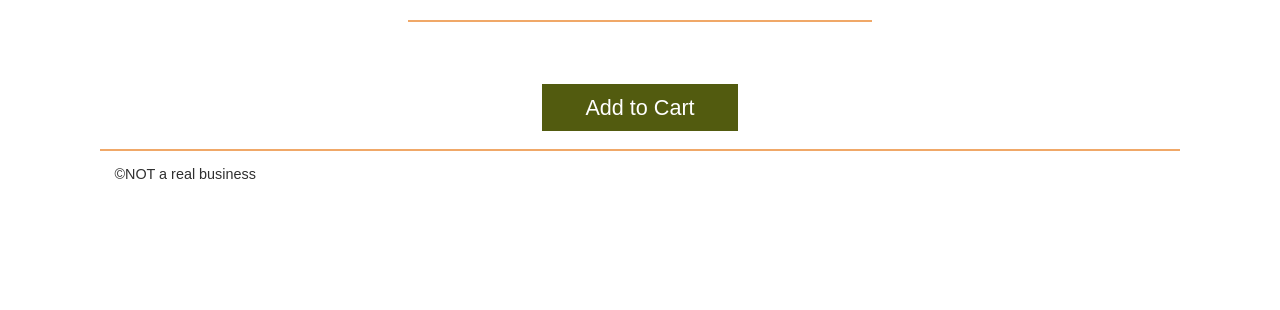
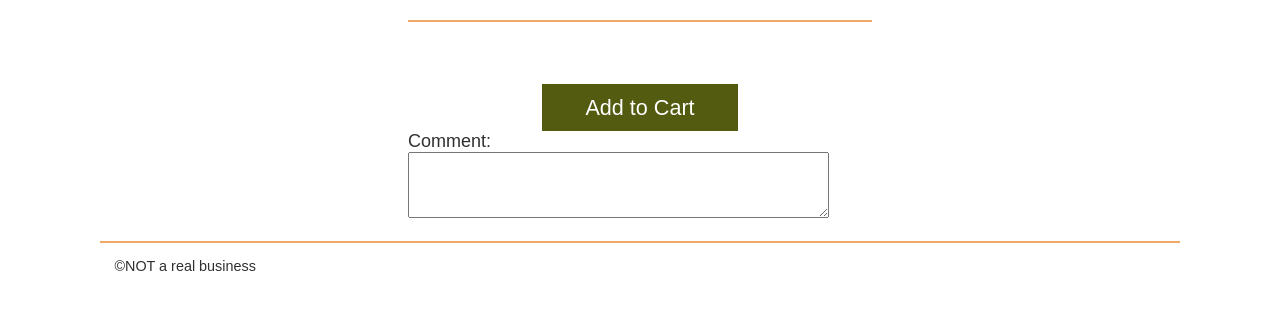
Before and after one commit to mckadedaines/WDD330_A1, a website built with Vite: page src/product_pages/index.html in a window 1280 px wide. Shown: the part 82-392 px from the top of the page. Built offline with nearby package versions, Linux system fonts and the light colour scheme; no server answers.

Commit message:
added a comment text area

```diff
--- a/src/product_pages/index.html
+++ b/src/product_pages/index.html
@@ -65,6 +65,10 @@
             <div class="product-detail__add">
               <button id="addToCart" data-id="">Add to Cart</button>
             </div>
+            <div class="product-detail__comment">
+              <label for="comment">Comment:</label>
+              <textarea id="comment" name="comment" rows="4" cols="50"></textarea>
+            </div>
           </section>
     </main>
 
```
